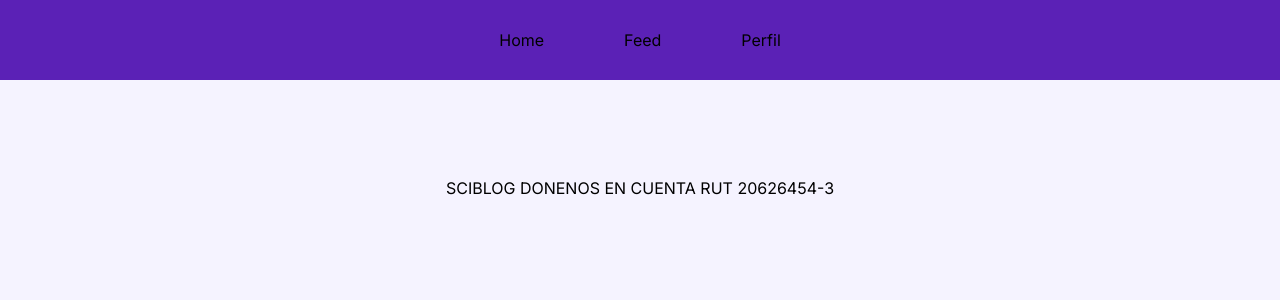
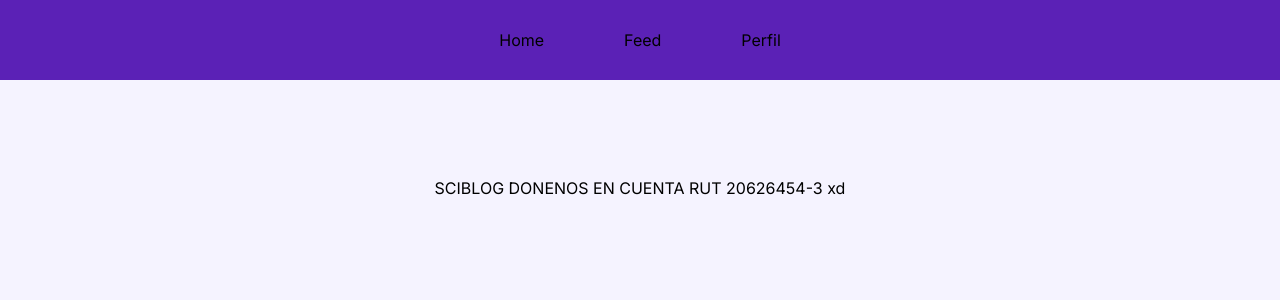
Before and after one commit to olawas/sciblog, a Next.js app: page / in a window 1280 px wide. Shown: the top 300 px of the page. Built offline with nearby package versions, Linux system fonts and the light colour scheme.

Commit message:
test deploy

```diff
--- a/src/app/page.js
+++ b/src/app/page.js
@@ -19,7 +19,7 @@
   return (
     <main className="flex min-h-screen flex-col items-center justify-between p-24">
       <div className='text-black flex flex-col'>
-        SCIBLOG DONENOS EN CUENTA RUT 20626454-3
+        SCIBLOG DONENOS EN CUENTA RUT 20626454-3 xd
       </div>
     </main>
   )
```
